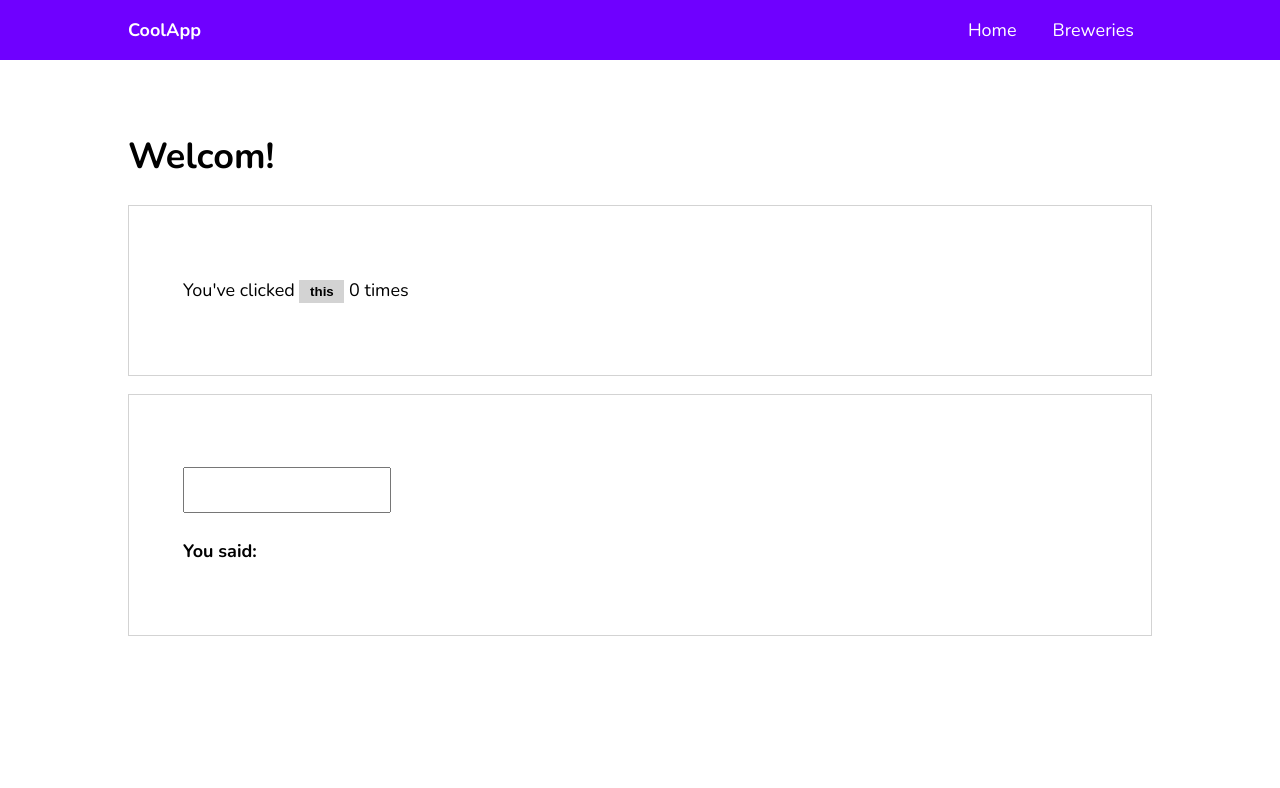
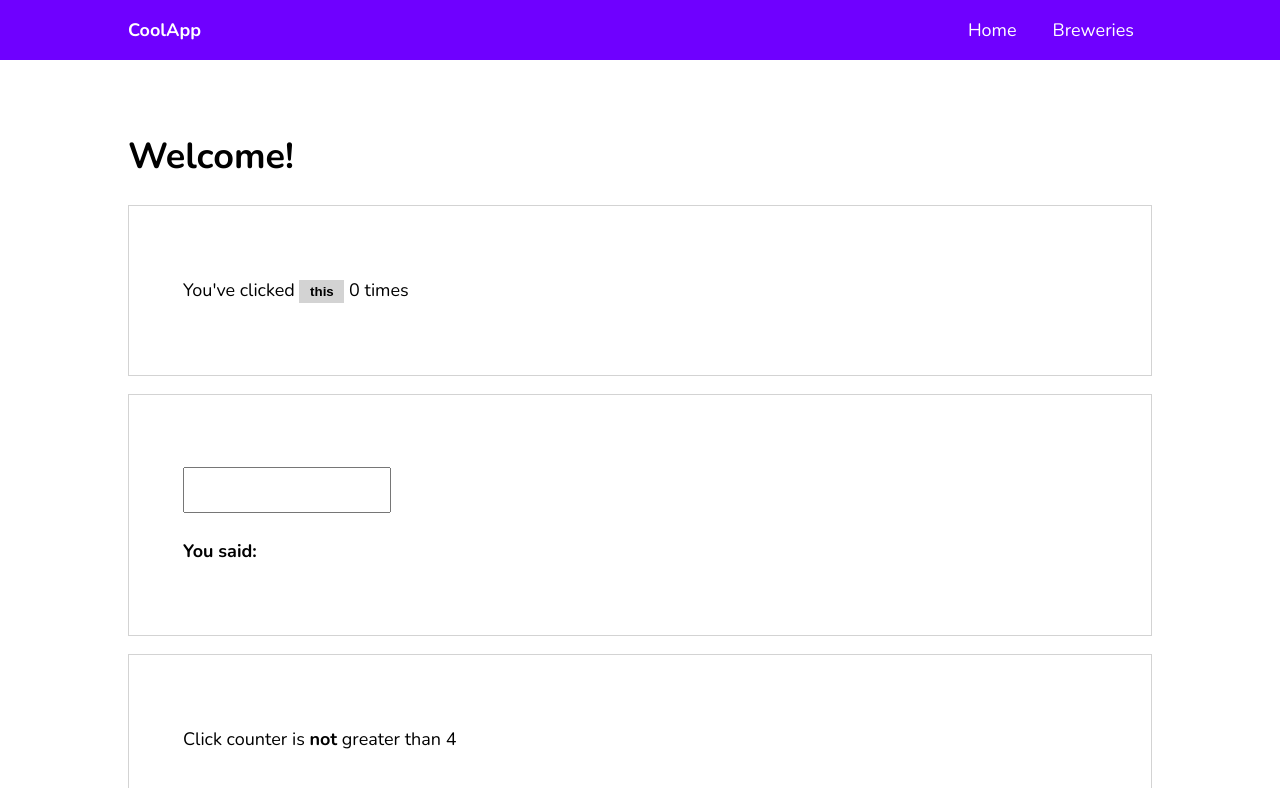
Before and after one commit to dislersd/angular_getting_started, an Angular app: page / in a window 1280 px wide. Shown: the top 788 px of the page. Built offline with nearby package versions, Linux system fonts and the light colour scheme.

Commit message:
using ng templates to dynamiclly show ui

```diff
--- a/src/app/home/home.component.html
+++ b/src/app/home/home.component.html
@@ -1,4 +1,4 @@
-<h1>Welcom!</h1>
+<h1>Welcome!</h1>
 
 <div class="play-container">
   <!-- event binding using (click) -- data binding with clickCounter which is defined in component.ts -->
@@ -12,3 +12,13 @@
     <strong>You said: </strong> {{ name }}
   </p>
 </div>
+
+<div class="play-container">
+  <!-- If else to show ui based on counter state -->
+  <ng-template [ngIf]="clickCounter > 4" [ngIfElse]="none">
+    <p>Click counter is <strong>greater</strong> than 4</p>
+  </ng-template>
+  <ng-template #none>
+    <p>Click counter is <strong>not</strong> greater than 4</p>
+  </ng-template>
+</div>
```
